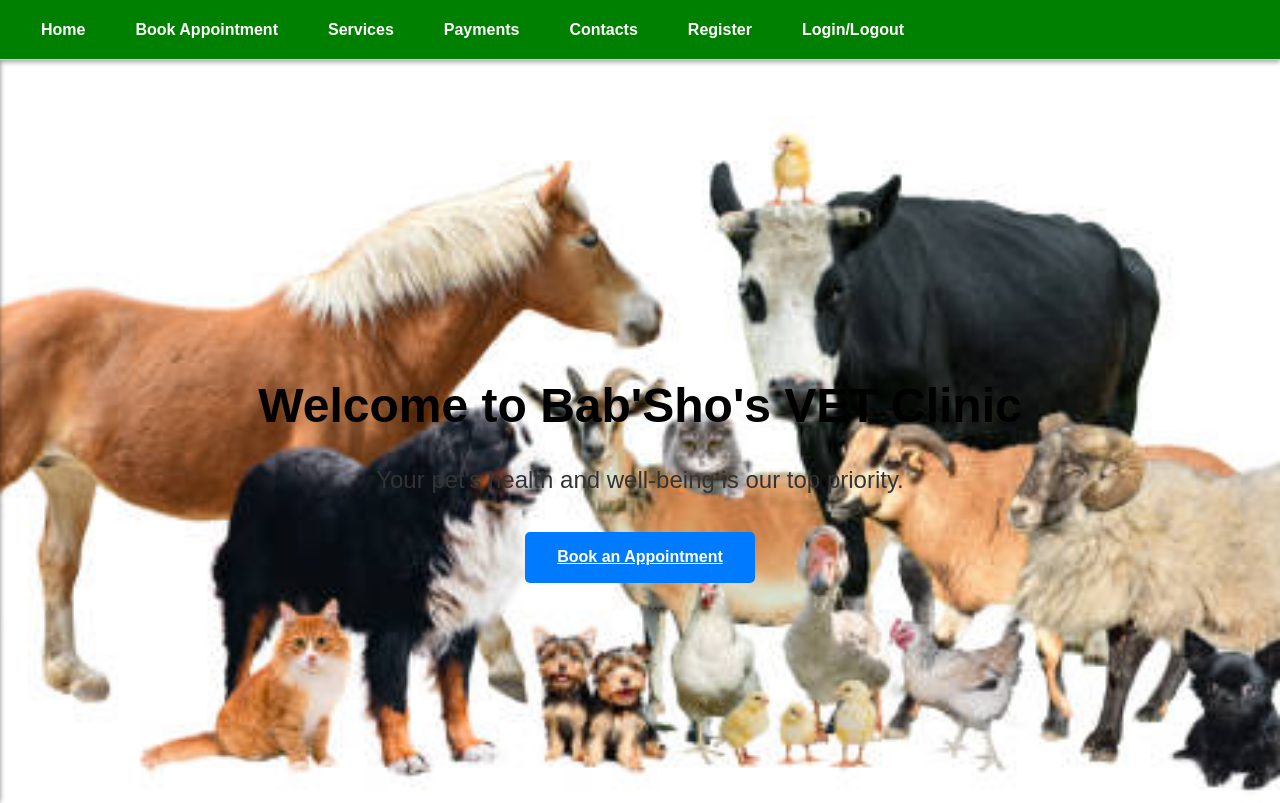
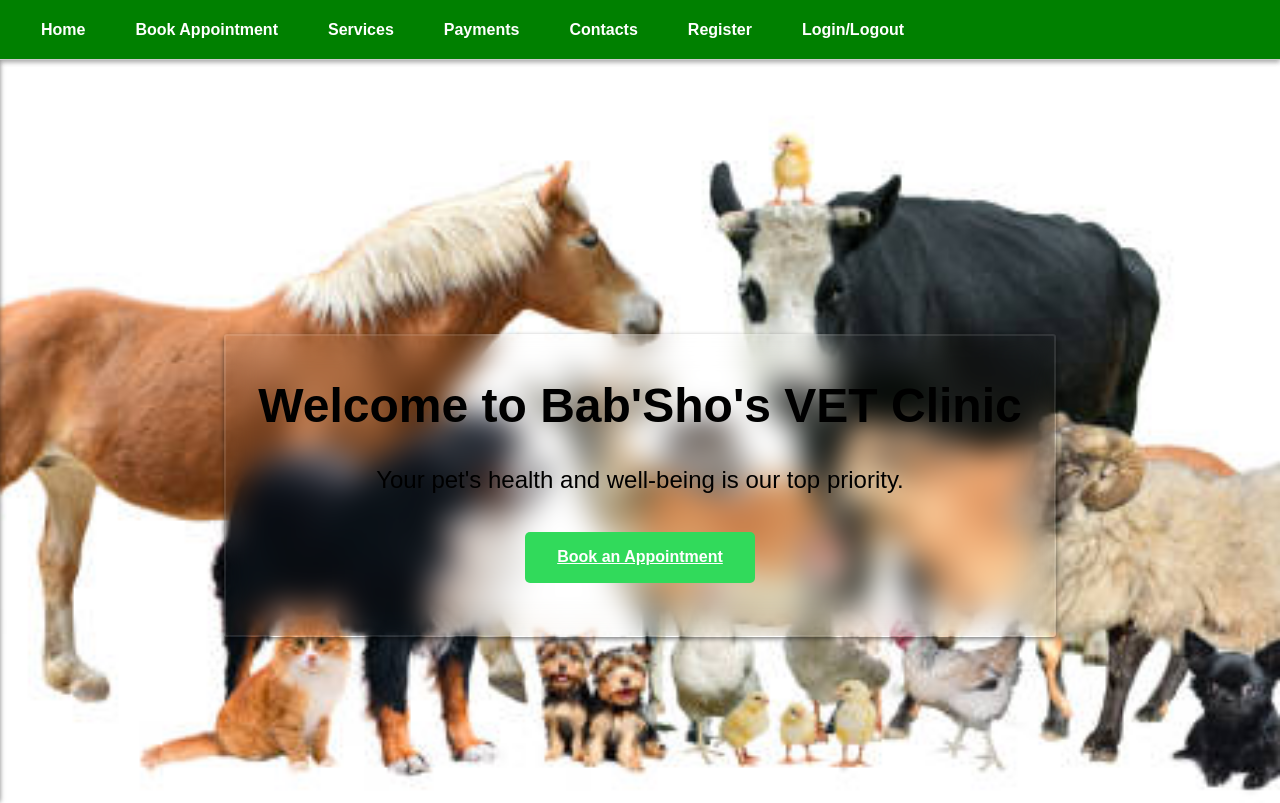
Before and after one commit to AndileMahlaba/Bab-Sho-s-Vet-Clinic, a plain HTML site: page ClientSide/Frontend/Views/Home_Page.html in a window 1280 px wide. Shown: the top 803 px of the page. Drawn offline with Linux system fonts and the light colour scheme; files whose address does not match are found by name.

Commit message:
change the button color and made the h1 and p elements more visible

```diff
--- a/ClientSide/Frontend/Views/Home.css
+++ b/ClientSide/Frontend/Views/Home.css
@@ -141,7 +141,7 @@
 
   /* Button Styles */
   .btn {
-    background-color: #007bff;
+    background-color: #31da5b;
     color: white;
     padding: 0.8rem 2rem;
     border-radius: 5px;
@@ -172,12 +172,16 @@
     display: flex;
     justify-content: center;
     align-items: center;
-    color: #333;
+    color: #000000;
     padding-top: 120px;
     box-sizing: border-box;
   }
 
   .hero-content {
+    backdrop-filter: blur(15px);
+    border: 2px solid rgba(255, 255, 255, 0.1);
+    box-shadow: 0 2px 5px rgba(0, 0, 0, 0.5);
+    border-radius:3px ;
     padding: 2rem;
     text-align: center;
   }
```
